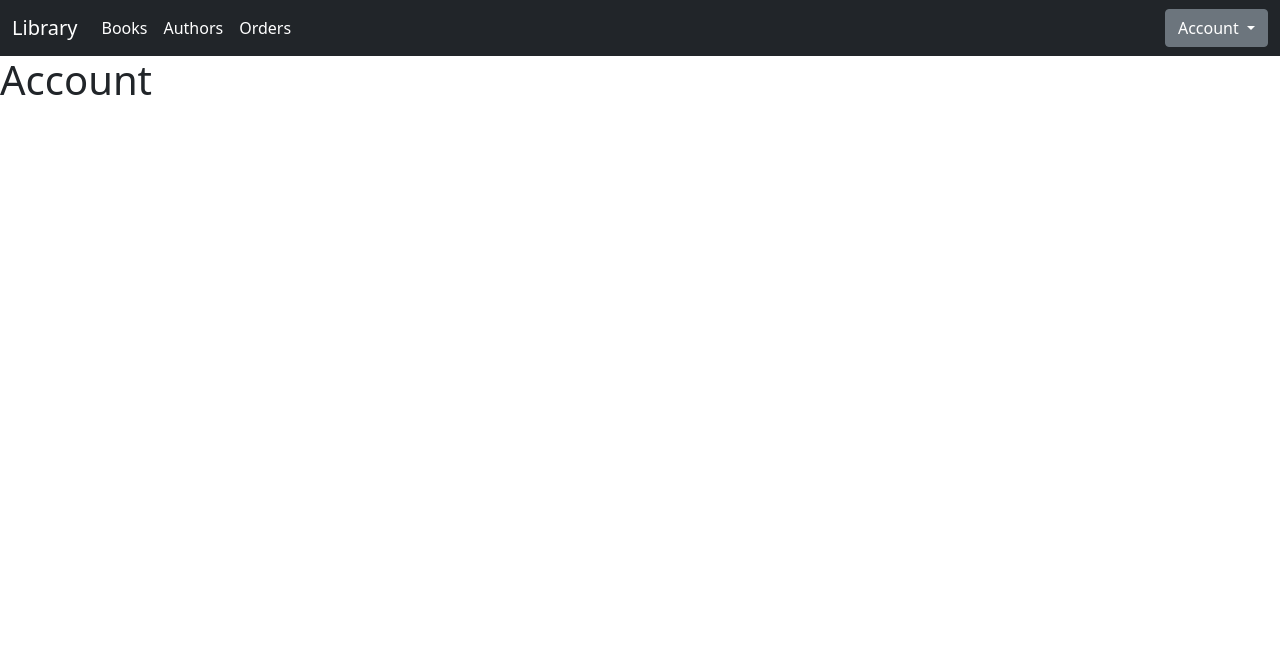
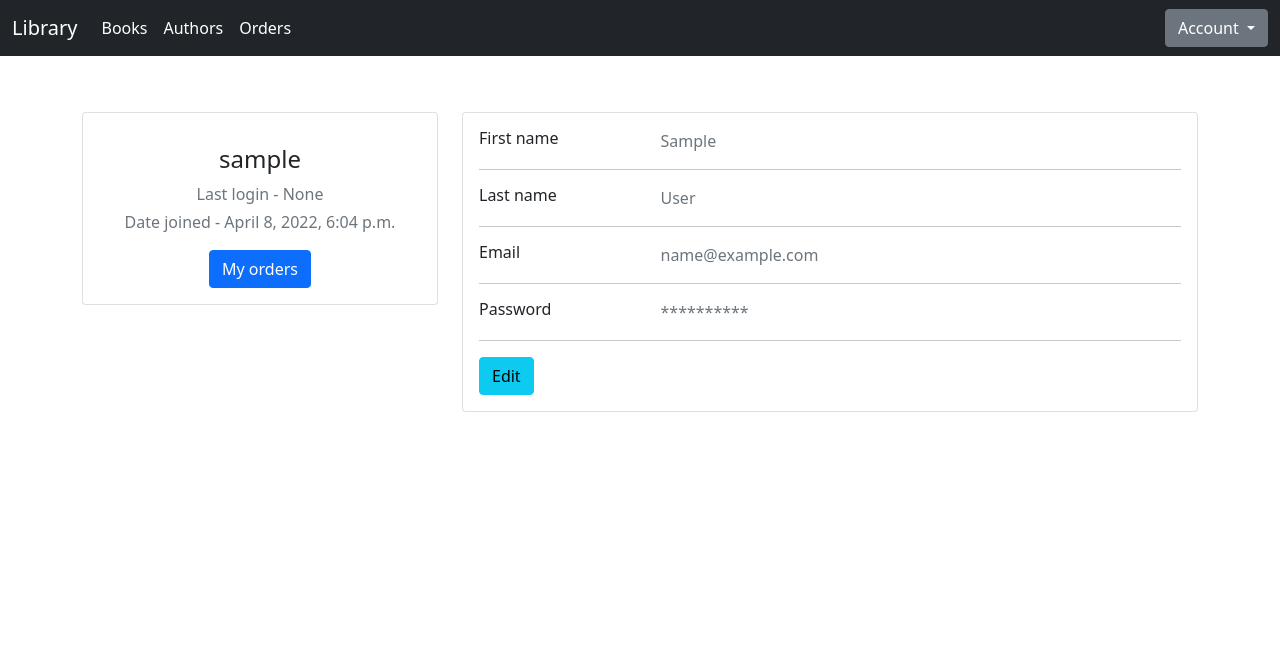
Before and after one commit to self51/Library-Project, a Django app: template library/templates/account/account.html in a window 1280 px wide. Shown: the top 668 px of the page. Run offline with Django 3.2, Linux system fonts and the light colour scheme; the template is opened without the code that fills it, so the values that code supplies are empty; the visitor is signed in with stand-in values (Sample User, id 1); some libraries are stand-ins or nearby versions.

Commit message:
Added user information to his account

```diff
--- a/library/templates/account/account.html
+++ b/library/templates/account/account.html
@@ -1,3 +1,73 @@
-{% extends "base.html" %} &nbsp;{% block content %}
-<h1>Account</h1>
+{% extends "base.html" %}
+
+
+{% block content %}
+
+<div class="container">
+    <div class="main-body">
+
+        <div class="row gutters-sm" style="margin-top: 5%">
+
+            <div class="col-md-4 mb-3">
+                <div class="card">
+                    <div class="card-body">
+                        <div class="d-flex flex-column align-items-center text-center">
+                            <div class="mt-3">
+                                <h4>{{ user.username }}</h4>
+                                <p class="text-secondary mb-1">Last login - {{ user.last_login }}</p>
+                                <p class="text-muted font-size-sm">Date joined - {{ user.date_joined }}</p>
+                                <a class="btn btn-primary" href="/order/myorders/{{ user.id }}">My orders</a>
+                            </div>
+                        </div>
+                    </div>
+                </div>
+            </div>
+
+            <div class="col-md-8">
+                <div class="card mb-3">
+                    <div class="card-body">
+                        <div class="row">
+                            <div class="col-sm-3">
+                                <h6 class="mb-0">First name</h6>
+                            </div>
+                            <div class="col-sm-9 text-secondary">{{ user.first_name }}</div>
+                        </div>
+                        <hr>
+                        <div class="row">
+                            <div class="col-sm-3">
+                                <h6 class="mb-0">Last name</h6>
+                            </div>
+                            <div class="col-sm-9 text-secondary">{{ user.last_name }}</div>
+                        </div>
+                        <hr>
+                        <div class="row">
+                            <div class="col-sm-3">
+                                <h6 class="mb-0">Email</h6>
+                            </div>
+                            <div class="col-sm-9 text-secondary">{{ user.email }}</div>
+                        </div>
+                        <hr>
+                        <div class="row">
+                            <div class="col-sm-3">
+                                <h6 class="mb-0">Password</h6>
+                            </div>
+                            <div class="col-sm-9 text-secondary">**********</div>
+                        </div>
+                        <hr>
+
+
+                        <div class="row">
+                            <div class="col-sm-12">
+                                <a class="btn btn-info " target="__blank" href="/accounts/edit/{{ user.id }}">Edit</a>
+                            </div>
+                        </div>
+                    </div>
+                </div>
+            </div>
+
+        </div>
+
+    </div>
+</div>
+
 {% endblock content %}
```
